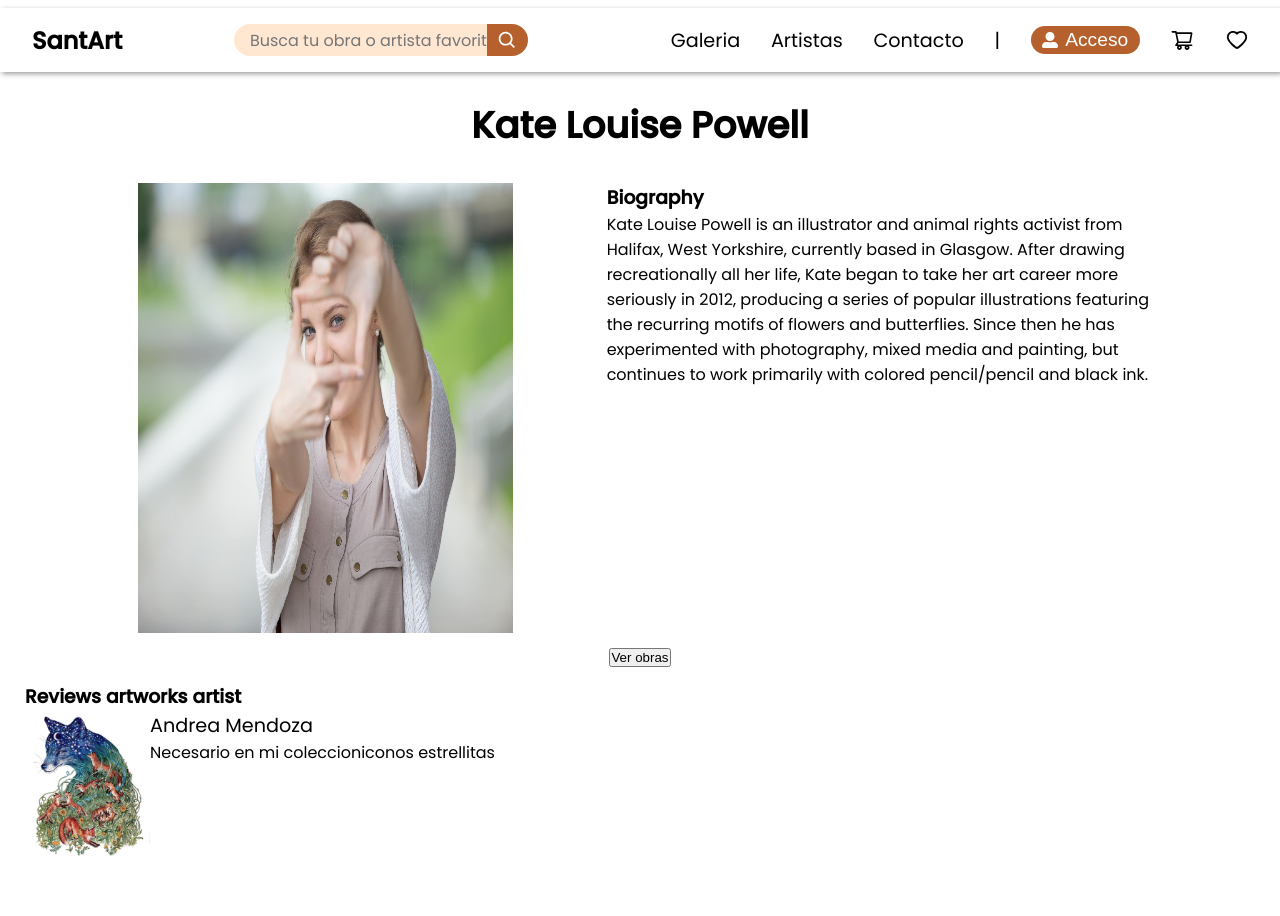
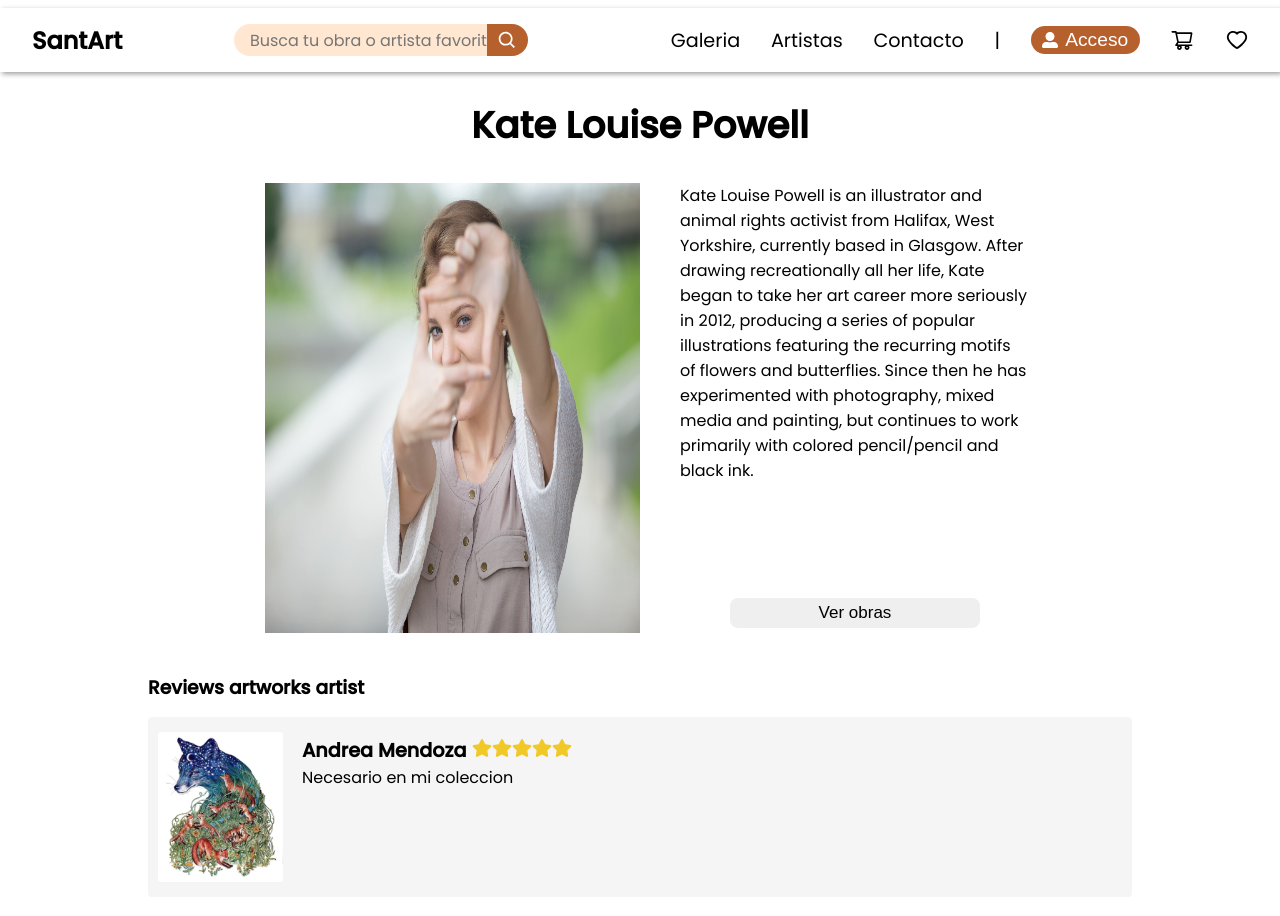
Before and after one commit to ssaavedraa/PG-Henry, a React (Create React App) app in the folder Frontend/art-gallery/: page /artists/01a in a window 1280 px wide. Shown: the top 916 px of the page. Before the commit the page ends 886 px from the top, so only its background shows below. Built offline with nearby package versions, Linux system fonts and the light colour scheme.

Commit message:
css-decente en details artits

```diff
--- /dev/null
+++ b/Frontend/art-gallery/src/components/DetailArtist/DetailArtist.css
@@ -0,0 +1,94 @@
+.divContainer{
+    margin: 25px
+}
+
+.divContainer h1{
+    justify-content: center;
+    align-items: center;
+    margin: auto;
+    display: flex;
+}
+
+.divContainerimg{
+margin: 30px 5px 5px 20px;
+display: flex;
+justify-content: center
+
+}
+
+.imgArtist{
+    width: 375px;
+    height: 450px;
+    padding-right: 40px;
+
+}
+
+.divBio{
+   width: 350px;
+   display: flex;
+    flex-direction: column;
+    align-items: center;
+    justify-content: space-between;
+
+}
+
+.divButton{
+    margin: 5px;
+}
+
+.divButton button{
+    width: 250px;
+    height: 30px;
+    border: none;
+    outline: none;
+    border-radius: 8px;
+    font-size: 17px;
+}
+
+.containerReviews{
+    margin: auto;
+    padding: 5px 60px 5px 60px;
+    width: 80%;
+    justify-content: center;
+    align-items: center;
+}
+
+.containerReviews h3{
+    margin-top: 30px;
+    margin-bottom: 15px;
+}
+
+.divReviews{
+    display: flex;
+    justify-content: flex-start;
+    padding: 15px 2px 15px 10px;
+    background-color:  var(--six-color);
+    border-radius: 4px;
+
+}
+
+.imgArtwork{
+    height: 150px;
+    width: 125px;
+    border-radius: 3px;
+}
+
+.containerText{
+    padding: 4px;
+    margin-left: 15px;
+
+}
+
+.divText{
+    display: flex;
+    justify-content: space-between;
+    align-items: flex-end;
+}
+
+.divText h4{
+    font-weight: bold;
+}
+
+.divText div{
+    margin-left: 5px;
+}
--- a/Frontend/art-gallery/src/components/DetailArtist/DetailArtist.jsx
+++ b/Frontend/art-gallery/src/components/DetailArtist/DetailArtist.jsx
@@ -1,21 +1,17 @@
 import React from "react";
-import styles from "./DetailArtist.module.css";
+import { FaStar } from "react-icons/fa";
+import "./DetailArtist.css";
 
-const artistas = require("../../assets/artistas.json");
+// const artistas = require("../../assets/artists.json");
 
 //Componente que renderiza el detalle de un artista
 const DetailArtist = () => {
   return (
-    <div className={styles.divContainer}>
+    <div className="divContainer">
       <h1>Kate Louise Powell</h1>
-      <div className={styles.divContainerimg}>
-        <img
-          src={require("./base.jpg")}
-          alt="photo artist"
-          className={styles.imgArtist}
-        />
-        <div className={styles.divBio}>
-          <h3>Biography</h3>
+      <div className="divContainerimg">
+        <img src={require("./base.jpg")} alt="artist" className="imgArtist" />
+        <div className="divBio">
           <p>
             Kate Louise Powell is an illustrator and animal rights activist from
             Halifax, West Yorkshire, currently based in Glasgow. After drawing
@@ -26,21 +22,31 @@ const DetailArtist = () => {
             but continues to work primarily with colored pencil/pencil and black
             ink.
           </p>
+          <div className="divButton">
+            <button>Ver obras</button>
+          </div>
         </div>
       </div>
-      <div className={styles.divButton}>
-        <button>Ver obras</button>
-      </div>
-      <div>
+      <div className="containerReviews">
         <h3>Reviews artworks artist</h3>
-        <div className={styles.divReviews}>
-          <img src={require("./pauline-fin.jpeg")} alt="arteworks" className={styles.imgArtwork}/>
-          <div>
-            <h4>Andrea Mendoza</h4>
-            <div className={styles.divText}>
-              <p>Necesario en mi coleccion</p>
-              <p>iconos estrellitas </p>
+        <div className="divReviews">
+          <img
+            src={require("./pauline-fin.jpeg")}
+            alt="arteworks"
+            className="imgArtwork"
+          />
+          <div className="containerText">
+            <div className="divText">
+              <h4>Andrea Mendoza</h4>
+              <div>
+                <FaStar style={{color: "#F0C929", fontSize: '20px'}}/>
+                <FaStar style={{color: "#F0C929", fontSize: '20px'}} />
+                <FaStar style={{color: "#F0C929", fontSize: '20px'}} />
+                <FaStar style={{color: "#F0C929", fontSize: '20px'}} />
+                <FaStar style={{color: "#F0C929", fontSize: '20px'}}/>
+              </div>
             </div>
+            <p>Necesario en mi coleccion</p>
           </div>
         </div>
       </div>
@@ -49,9 +55,3 @@ const DetailArtist = () => {
 };
 
 export default DetailArtist;
-
-// {platforms.map( platform => {
-//     return(
-//         <option value={platform.name} key={platform.id}>{platform.name}</option>
-//     );
-// })};
--- a/Frontend/art-gallery/src/components/DetailArtist/DetailArtist.module.css
+++ /dev/null
@@ -1,50 +0,0 @@
-.divContainer{
-    margin: 25px
-}
-
-.divContainer h1{
-    justify-content: center;
-    align-items: center;
-    margin: auto;
-    display: flex;
-}
-
-.divContainerimg{
-margin: 30px 5px 5px 20px;
-display: flex;
-justify-content: space-evenly
-
-}
-
-.imgArtist{
-    width: 375px;
-    height: 450px;
-}
-
-.divBio{
-   width: 550px;
-}
-
-.divButton{
-    display: flex;
-    justify-content: center;
-    align-items: center;
-    margin: 5px;
-    padding: 10px;
-}
-
-.divReviews{
-    display: flex;
-    justify-content: flex-start;
-
-}
-
-.imgArtwork{
-    height: 150px;
-    width: 125px;
-}
-
-.divText{
-    display: flex;
-    justify-content: space-between;
-}
--- a/Frontend/art-gallery/src/components/navbar/cambios.jsx
+++ /dev/null
@@ -1,4 +0,0 @@
-yessica
-Santiago S
-Eliana
-Jorgy al fin lo logro xd
--- a/Frontend/art-gallery/src/index.css
+++ b/Frontend/art-gallery/src/index.css
@@ -6,6 +6,7 @@
   --third-color: #FFE7D1;
   --fourth-color: #ffffff;
   --fifth-color: #9e9e9e;
+  --six-color: #f5f5f5;
 
   --btnHover-color: #854a25;
 }
```
Also changed, not shown: Frontend/art-gallery/src/assets/artists.json (renamed from Frontend/art-gallery/public/artists.json).
